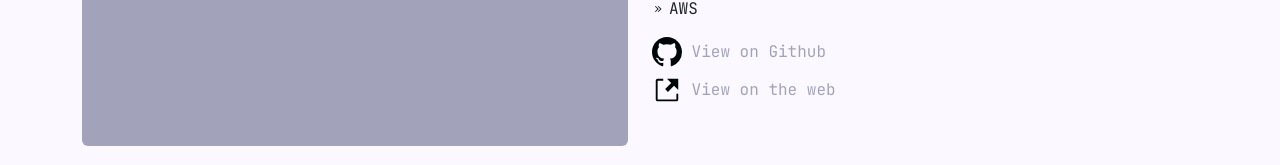
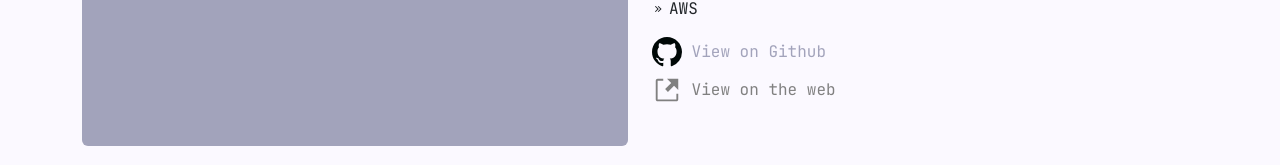
Before and after one commit to miachafer/portfolio, a React (Vite) app: page /projects in a window 1280 px wide. Shown: the part 337-502 px from the top of the page. Built offline with nearby package versions, Linux system fonts and the light colour scheme.

Commit message:
Create conditional style for empty links

```diff
--- a/src/pages/Projects.jsx
+++ b/src/pages/Projects.jsx
@@ -5,6 +5,15 @@ import { BsGithub } from "react-icons/bs"
 import { GoLinkExternal } from "react-icons/go"
 
 export default function Projects() {
+
+  const disabledLink = (link) => {
+    if (link.length === 0)
+      return true
+    else
+      false
+  }
+
+
   return (
     <>
       <h1 className="mb-4">Projects</h1>
@@ -40,8 +49,14 @@ export default function Projects() {
                   </a>
                 </li>
                 <li>
-                  <a href={project.link} target="_blank">
-                    <GoLinkExternal size={30} className="icon" /> View on the web
+                  <a href={project.link}
+                    target="_blank"
+                    className={disabledLink(project.link) ? 'disabled-link' : ''}
+                  >
+                    <GoLinkExternal
+                      size={30}
+                      className={disabledLink(project.link) ? 'disabled-link' : 'icon'}
+                    /> View on the web
                   </a>
                 </li>
               </ul>
--- a/src/styles.css
+++ b/src/styles.css
@@ -27,6 +27,11 @@ a:hover {
   transition: color 0.3s ease;
 }
 
+.disabled-link {
+  pointer-events: none;
+  color: grey;
+}
+
 a:hover .icon {
   transform: scale(1.1);
 }
```
